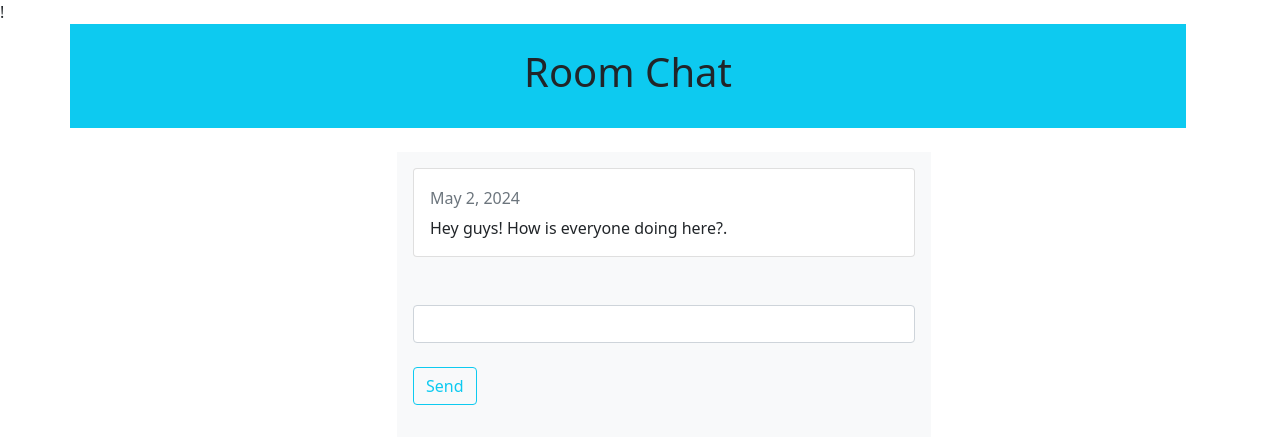
After one commit to Gideon-Tee/chatApp, a Django app: template chatApp/templates/chatapp/chatroom.html in a window 1280 px wide. The commit adds this page. Shown: the top 444 px of the page. Run offline with Django 4.2, Linux system fonts and the light colour scheme; the template is opened without the code that fills it: values that come from a table or form of the project are taken from there, others are empty; data comes from the database, SQL or seed files in the repository; both versions use the stored data as it was after the commit; parts of the project's set-up code (start-up, migrations or seed data) failed here and were passed over; some libraries are stand-ins or nearby versions.

Commit message:
development on hold, to be continued soon

```diff
--- a/chatApp/chatApp_app/urls.py
+++ b/chatApp/chatApp_app/urls.py
@@ -2,5 +2,9 @@
 from . import views
 
 urlpatterns = [
-    path('', views.index, name='index')
+    path('', views.index, name='index'),
+    path('<str:room_name>/', views.chatroom, name='chatroom'),
+    path('check_view', views.check_view, name='check_view'),
+    path('send', views.send, name='send'),
+    path('getMessage/<str:room>', views.getMessage, name='getMessage',)
 ]
--- /dev/null
+++ b/chatApp/templates/chatapp/chatroom.html
@@ -0,0 +1,33 @@
+{% extends 'chatapp/index.html' %}
+
+
+{% block headerText %}
+<h1 class="display-6">{{room_name|capfirst}} Room Chat</h1>
+{% endblock %}
+
+{% block content %}
+
+<div class="col-12 w-50 bg-light p-3">
+  <div class="card w-100 mb-3">
+    <div class="card-body">
+      <h5 class="card-title">{{username|capfirst}}</h5>
+      <h6 class="card-subtitle mb-2 text-muted">May 2, 2024</h6>
+      <p class="card-text">Hey guys! How is everyone doing here?.</p>
+    </div>
+  </div>
+
+  <form class="form mt-5" id="post-form" method="post">
+    {% csrf_token %}
+    <input type="text" name="message" class="form-control">
+    <input type="hidden" name="username"  id="username" value="{{username}}">
+    <input type="hidden" name="room_id" id="room_id" value="{{room_details.id}}">
+    <div class="row w-100 mt-4 justify-content-center">
+      <div class="col-auto w-100">
+        <input type="submit" value="Send" class="btn btn-outline-info">
+      </div>
+    </div>
+  </form>
+
+</div>
+
+{% endblock %}
--- a/chatApp/templates/chatapp/index.html
+++ b/chatApp/templates/chatapp/index.html
@@ -11,32 +11,40 @@
         rel="stylesheet"
         integrity="sha384-EVSTQN3/azprG1Anm3QDgpJLIm9Nao0Yz1ztcQTwFspd3yD65VohhpuuCOmLASjC" crossorigin="anonymous"
         />
-
+    <script   src="https://code.jquery.com/jquery-3.1.1.min.js"
+      integrity="sha256-hVVnYaiADRTO2PzUGmuLJr8BLUSjGIZsDYGmIJLv2b8="
+      crossorigin="anonymous"></script>
   </head>
   <body>
     <div class="container">
+      {% block header %}
       <div class="container row text-center p-4 bg-info">
         <div class="col-12 ">
+          {% block headerText %}
           <h1 class="display-6">Django Room Chat</h1>
+          {% endblock %}
         </div>
       </div>
+      {% endblock %}
       <div class="container m-4 row d-flex align-items-center justify-content-center">
+        {% block content %}
         <div class="col-12 w-50 bg-light">
-          <form class="form" action="index" method="post">
+          <form class="form" action="check_view" method="POST">
             {% csrf_token %}
             <label for="username" class="form-label">Username</label>
-            <input type="text" name="username" class="form-control"><br>
+            <input type="text" name="username" required class="form-control"><br>
             <label for="room_name" class="form-label">Room name</label>
-            <input type="text" name="room_name" class="form-control">
+            <input type="text" name="room_name" required class="form-control">
             <div class="form-text">Enter name of existing room or enter to create a new room</div>
             <div class="row w-100 mt-4 justify-content-center">
               <div class="col-auto">
-                <input type="submti" value="Enter Room" class="btn btn-outline-info">
+                <input type="submit" value="Enter Room" class="btn btn-outline-info">
               </div>
             </div>
           </form>
 
         </div>
+        {% endblock %}
       </div>
     </div>
 
```
Also changed, not shown: chatApp/chatApp_app/views.py (+48 -3 lines), chatApp/db.sqlite3.
